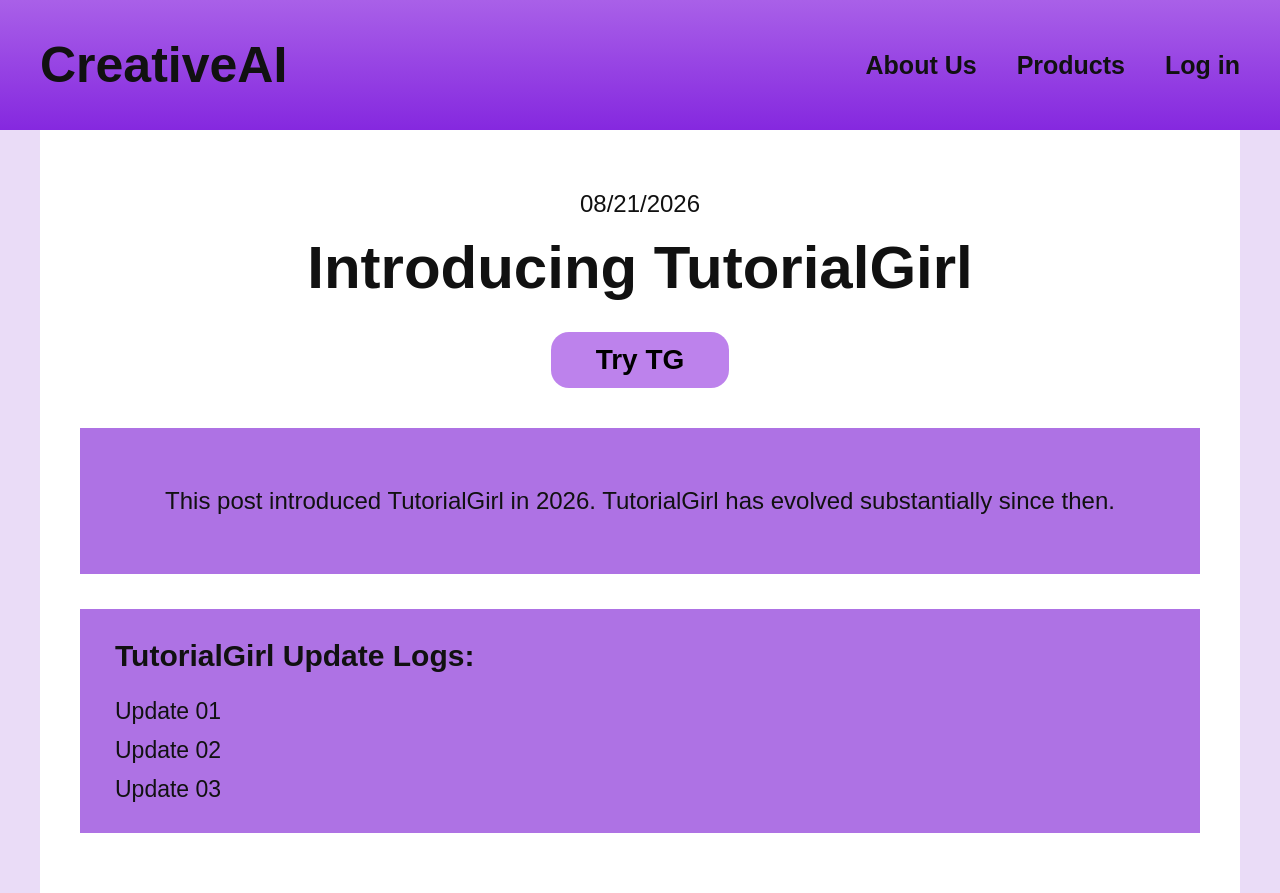
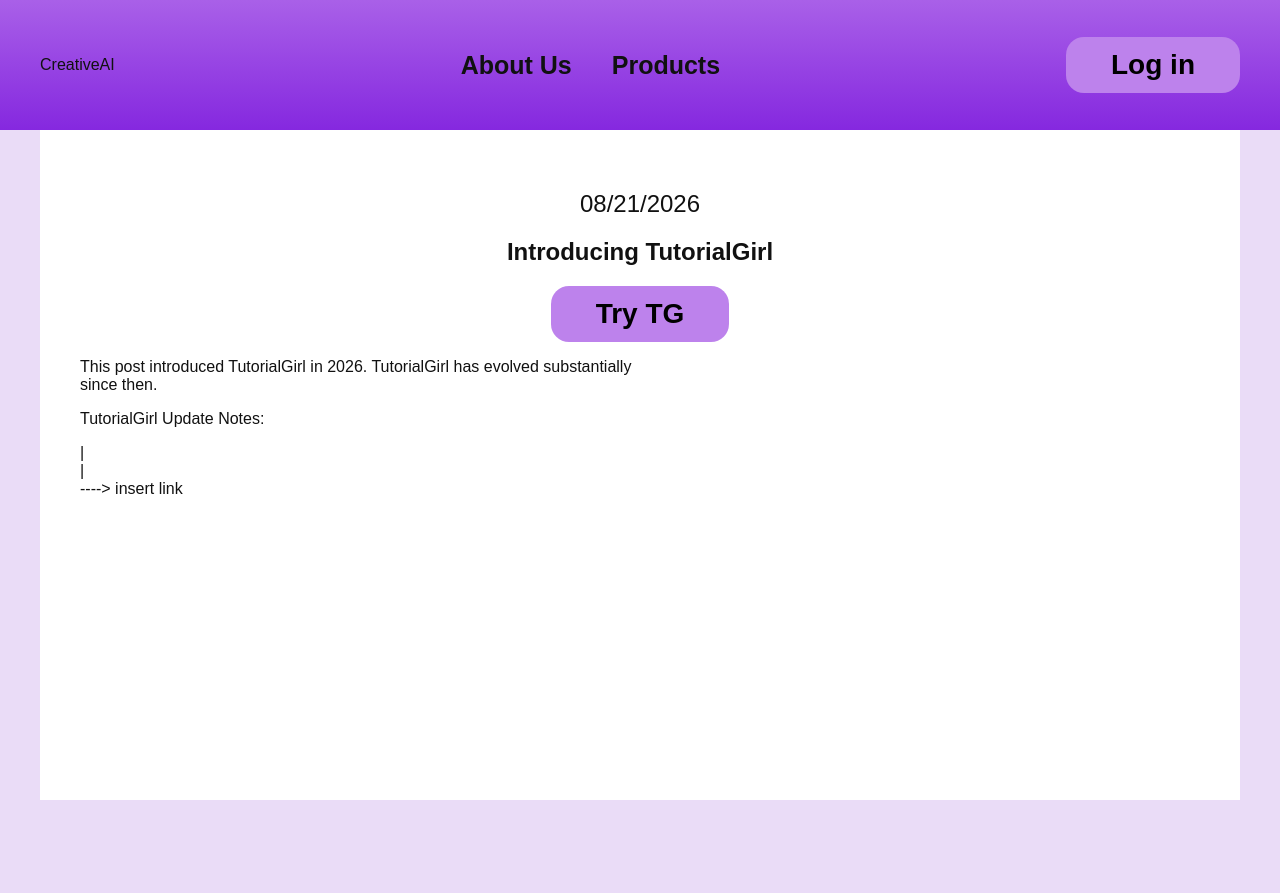
Before and after one commit to EditH-1187/CreativeAi, a plain HTML site: page index.html in a window 1280 px wide. After the commit the page ends 800 px from the top, so only its background shows below. Drawn offline with Linux system fonts and the light colour scheme.

Commit message:
Update index.html

```diff
--- a/index.html
+++ b/index.html
@@ -3,9 +3,7 @@
 
 <head>
     <meta charset="UTF-8">
-
-    <meta name="viewport"
-          content="width=device-width, initial-scale=1.0">
+    <meta name="viewport" content="width=device-width, initial-scale=1.0">
 
     <title>CreativeAI</title>
 
@@ -18,15 +16,20 @@
          HEADER
     ========================== -->
 
-    <header>
+    <header class="navbar">
 
-        <h1>CreativeAI</h1>
+        <div class="logo">
+            CreativeAI
+        </div>
 
         <nav>
             <a href="#">About Us</a>
             <a href="#">Products</a>
-            <a href="#">Log in</a>
         </nav>
+
+        <button class="login-button">
+            Log in
+        </button>
 
     </header>
 
@@ -37,60 +40,48 @@
 
     <main>
 
-        <!-- TutorialGirl Introduction -->
-
         <section class="hero">
 
             <p class="date">
                 08/21/2026
             </p>
 
-            <h2>
+            <h1>
                 Introducing TutorialGirl
-            </h2>
+            </h1>
 
-            <button onclick="tryTG()">
+            <button class="try-button" onclick="tryTG()">
                 Try TG
             </button>
 
         </section>
 
 
-        <!-- Introduction Post -->
+        <!-- =========================
+             TUTORIALGIRL UPDATE LOG
+        ========================== -->
 
-        <section class="post">
+        <section class="update-box">
 
-            <p>
+            <p class="intro-text">
                 This post introduced TutorialGirl in 2026.
-                TutorialGirl has evolved substantially since then.
+                TutorialGirl has evolved substantially<br>
+                since then.
             </p>
 
-        </section>
+            <div class="update-content">
 
+                <p class="update-title">
+                    TutorialGirl Update Notes:
+                </p>
 
-        <!-- =========================
-             UPDATE LOGS
-        ========================== -->
-
-        <section class="update-logs">
-
-            <h2>
-                TutorialGirl Update Logs:
-            </h2>
-
-            <div class="logs">
-
-                <a href="#">
-                    Update 01
-                </a>
-
-                <a href="#">
-                    Update 02
-                </a>
-
-                <a href="#">
-                    Update 03
-                </a>
+                <div class="update-placeholder">
+                    |
+                    <br>
+                    |
+                    <br>
+                    ----&gt; insert link
+                </div>
 
             </div>
 
```
